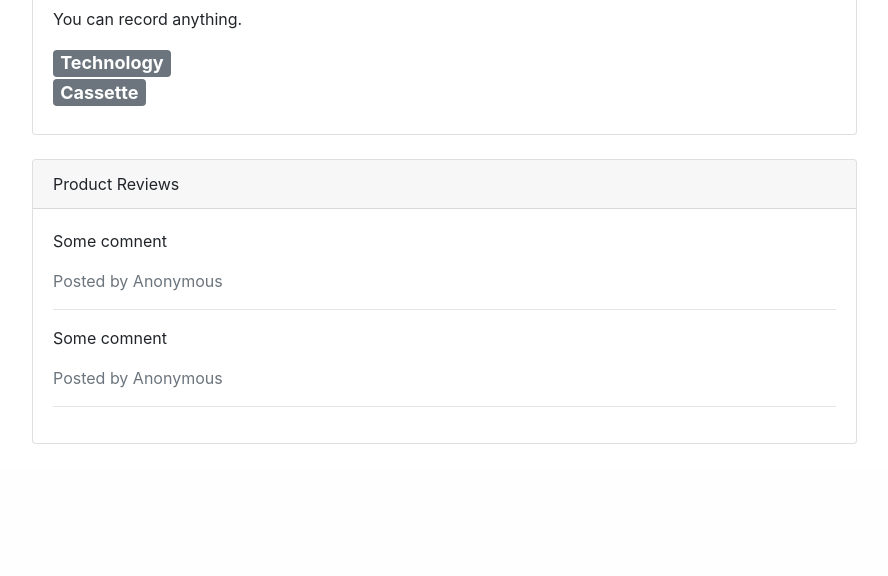
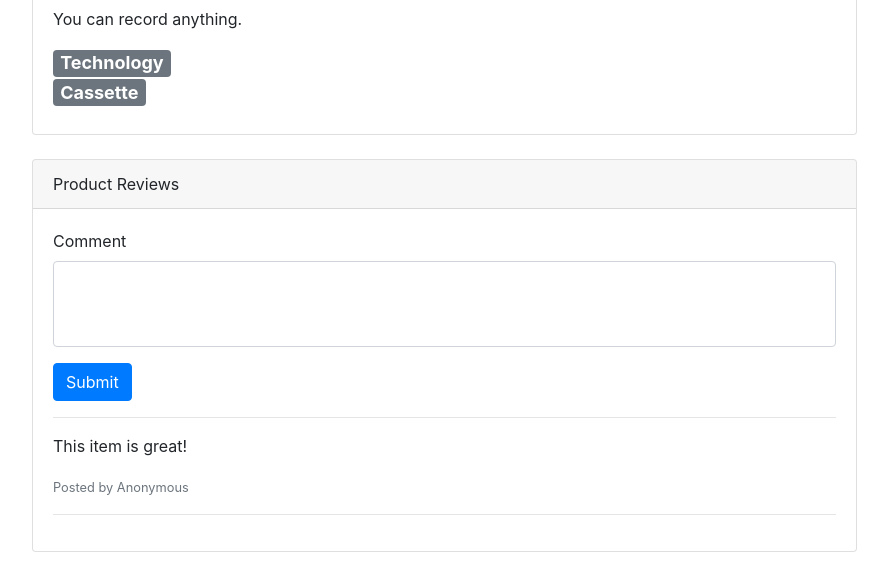
Before and after one commit to joyc/globomantics, a Flask app: page /item/1 in a window 1280 px wide. Shown: the part 639-1215 px from the top of the page, without its empty margins (338-1226 px from the left). Before the commit the page ends 1083 px from the top, so only its background shows below. Run offline with Flask 2, Linux system fonts and the light colour scheme; data comes from the database, SQL or seed files in the repository; parts of the project's set-up code (start-up, migrations or seed data) failed here and were passed over; some libraries are stand-ins or nearby versions.

Commit message:
ajax async comment

```diff
--- a/app.py
+++ b/app.py
@@ -1,7 +1,7 @@
 from flask import Flask, jsonify, send_from_directory, render_template, request, redirect, url_for, g, flash
 from flask_wtf import FlaskForm, RecaptchaField
 from flask_wtf.file import FileAllowed, FileRequired
-from wtforms import FileField, StringField, TextAreaField, SubmitField, SelectField, DecimalField
+from wtforms import HiddenField, FileField, StringField, TextAreaField, SubmitField, SelectField, DecimalField
 from wtforms.validators import InputRequired, DataRequired, Length, ValidationError
 from wtforms.widgets import Input
 from werkzeug.utils import secure_filename, escape, unescape
@@ -200,6 +200,37 @@ class FilterForm(FlaskForm):
     )
     submit      = SubmitField("Filter")
 
+class NewCommentForm(FlaskForm):
+    content = TextAreaField("Comment", validators=[InputRequired("Input is required."), DataRequired("Data is required.")])
+    item_id = HiddenField(validators=[DataRequired()])
+    submit  = SubmitField("Submit")
+
+@app.route("/comment/new", methods=["POST"])
+def new_comment():
+    conn = get_db()
+    c = conn.cursor()
+    form = NewCommentForm()
+
+    # 判断是否是Ajax提交
+    try:
+        is_ajax = int(request.form["ajax"])
+    except:
+        is_ajax = 0
+
+    if form.validate_on_submit():
+        c.execute("""INSERT INTO comments (content, item_id)
+                     VALUES (?, ?)""",
+                     (
+                         escape(form.content.data),
+                         form.item_id.data
+                     )
+        )
+        conn.commit()
+        if is_ajax:
+            return render_template("_comment.html", content=form.content.data)
+    if is_ajax:
+        return " Content is required.", 404
+    return redirect(url_for('item', item_id=form.item_id.data))
 
 @app.route("/")
 def home():
@@ -343,9 +374,22 @@ def item(item_id):
         item = {}
 
     if item:
+        # add show comments
+        comments_from_db = c.execute("""SELECT content FROM comments
+                    WHERE item_id = ? ORDER BY id DESC""", (item_id,)
+        )
+        comments = []
+        for row in comments_from_db:
+            comment = {
+                "content": row[0]
+            }
+            comments.append(comment)
+        commentForm    = NewCommentForm()
+        commentForm.item_id.data = item_id
+
         deleteItemForm = DeleteItemForm()
 
-        return render_template("item.html", item=item, deleteItemForm=deleteItemForm)
+        return render_template("item.html", commentForm=commentForm, item=item, comments=comments, deleteItemForm=deleteItemForm)
     return redirect(url_for("home"))
 
 
--- a/static/css/style.css
+++ b/static/css/style.css
@@ -22,3 +22,11 @@ textarea {
 .delete-form {
     display: inline;
 }
+
+.comment-error{
+    color: red;
+  }
+
+#content:invalid {
+box-shadow:none;
+}
--- /dev/null
+++ b/static/js/comment.js
@@ -0,0 +1,21 @@
+$(function(){
+    $(".comment-form").submit(function (event){
+        event.preventDefault();
+        var form = $(this);
+
+        $.ajax({
+            type: form.attr("method"),
+            url: form.attr("action"),
+            data: form.serialize() + "&ajax=1"
+        }).done(function (data){
+            $("#content").val("");
+            $(".placeholder-comment").hide();
+            $(data).insertAfter(".form-border");
+        }).fail(function (data){
+            $("#content").val("");
+            $(".comment-error").show();
+            $(".comment-error").html(data.responseText);
+            $(".comment-error").fadeOut(2500);
+        })
+    })
+})
--- /dev/null
+++ b/templates/_comment.html
@@ -0,0 +1,3 @@
+<p>{{ content }}</p>
+<small class="text-muted">Posted by Anonymous</small>
+<hr>
--- a/templates/home.html
+++ b/templates/home.html
@@ -5,7 +5,7 @@
     <div class="row">
         <div class="col-lg-3">
             <div class="my-4">
-                <form action="{{ url_for('home') }}" method="GET">
+                <form class="filter-form" action="{{ url_for('home') }}" method="GET">
                     <div class="form-group">
                         {{ form.title.label }}
                         {{ form.title(class="form-control") }}
--- a/templates/item.html
+++ b/templates/item.html
@@ -32,14 +32,30 @@
                 Product Reviews
             </div>
             <div class="card-body">
-                <p>Some comnent</p>
-                <smaill class="text-muted">Posted by Anonymous</smaill>
+                <form class="comment-form" action="{{ url_for('new_comment') }}" method="POST">
+                    {{ commentForm.hidden_tag() }}
+                    <div class="form-group">
+                    {{ commentForm.content.label }}
+                    {{ commentForm.content(class="form-control", rows="3") }}
+                    </div>
+                    {{ commentForm.submit(class="btn btn-primary") }}
+                    <span class="comment-error"></span>
+                </form>
+                <hr class="form-border">
+                {% if comments %}
+                {% for comment in comments %}
+                <p>{{ comment.content }}</p>
+                <small class="text-muted">Posted by Anonymous</small>
                 <hr>
-                <p>Some comnent</p>
-                <smaill class="text-muted">Posted by Anonymous</smaill>
-                <hr>
+                {% endfor %}
+                {% else %}
+                <p class="placeholder-comment">Be the first to comment on this item.</p>
+                {% endif %}
             </div>
         </div>
     </div>
 </div>
 {% endblock content %}
+{% block javascript %}
+<script src="{{ url_for("static", filename="js/comment.js") }}"></script>
+{% endblock %}
```
